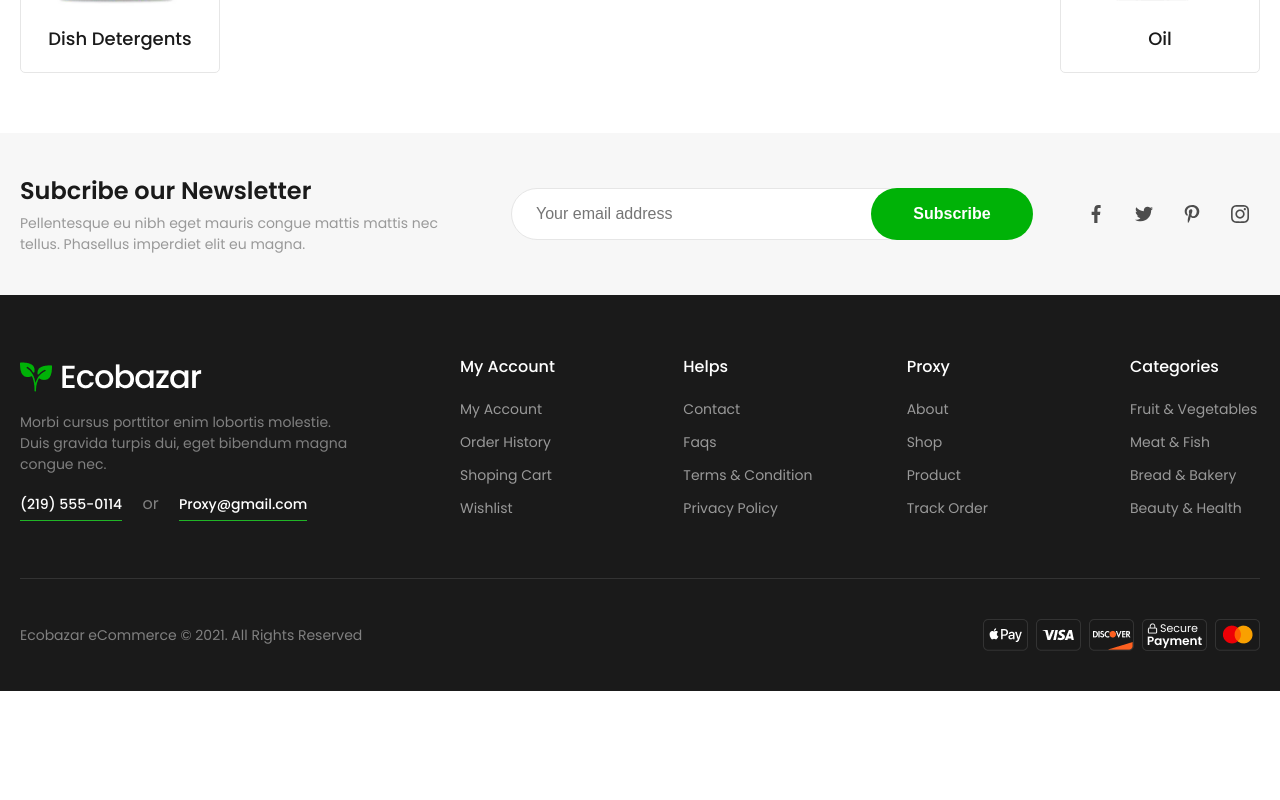
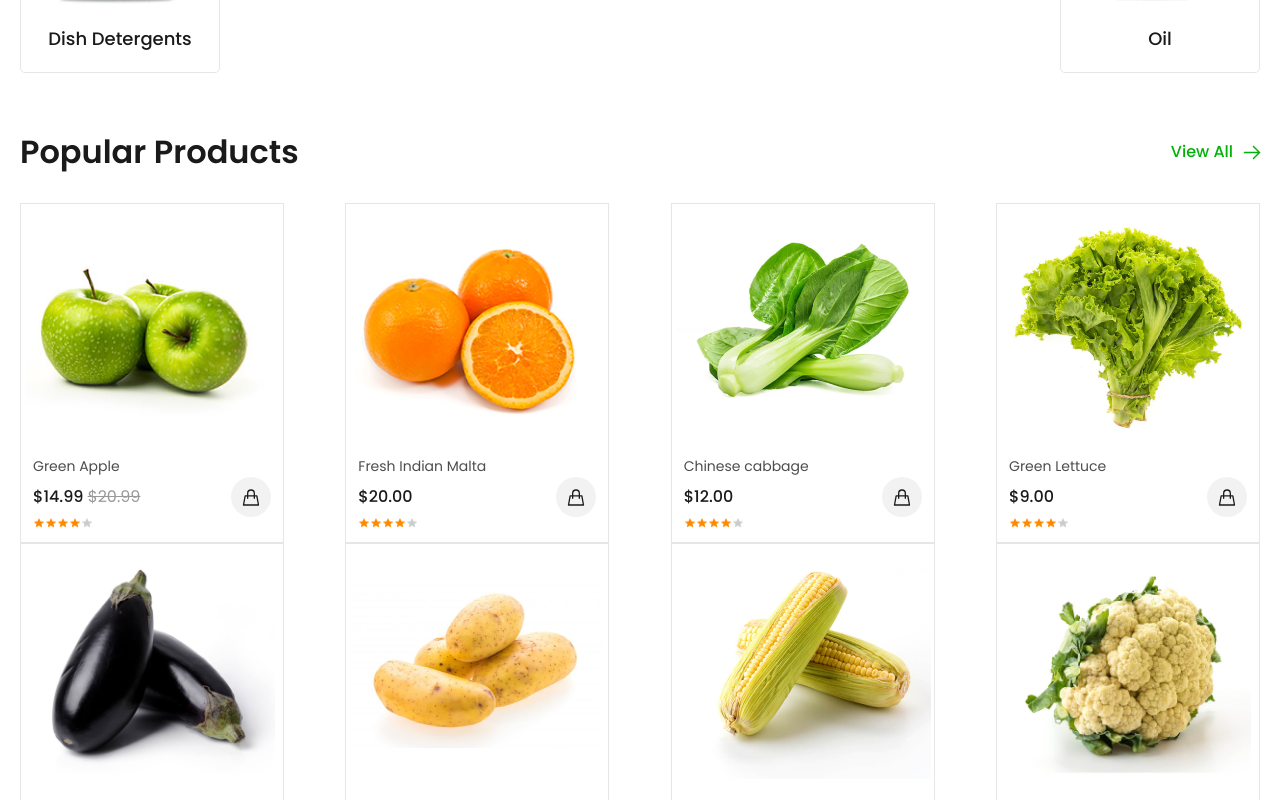
Before and after one commit to nurmuhammad9888/eCommerce, a React (Create React App) app: page / in a window 1280 px wide. Shown: the part 1860-2660 px from the top of the page. Before the commit the page ends 2551 px from the top, so only its background shows below. Built offline with nearby package versions, Linux system fonts and the light colour scheme.

Commit message:
add new elemets

```diff
--- a/src/assets/images/card.js
+++ b/src/assets/images/card.js
@@ -21,6 +21,8 @@ import homeproducts07 from "./homeproducts07.png";
 import homeproducts08 from "./homeproducts08.png";
 import homeproducts09 from "./homeproducts09.png";
 import homeproducts10 from "./homeproducts10.png";
+
+import staricon from "./home-rating.png";
 
 
 export const assets = {
@@ -47,4 +49,6 @@ export const assets = {
     homeproducts08,
     homeproducts09,
     homeproducts10,
+
+    staricon,
 }
--- a/src/data/data.js
+++ b/src/data/data.js
@@ -3,73 +3,147 @@ import { assets } from "../assets/images/card";
 
 export const homeProducts = [
     {
-        id: "",
+        id: "01",
         productsName: "Green Apple",
         price:  "$14.99",
         oldPrice: "$20.99",
-        productImage: assets.homeproducts01
+        productImage: assets.homeproducts01,
+        star_icon: assets.staricon
     },
     {
-        id: "",
+        id: "02",
         productsName: "Fresh Indian Malta",
         price:  "$20.00",
         oldPrice: "",
-        productImage: assets.homeproducts02
+        productImage: assets.homeproducts02,
+        star_icon: assets.staricon
     },
     {
-        id: "",
+        id: "03",
         productsName: "Chinese cabbage",
         price:  "$12.00",
         oldPrice: "",
-        productImage: assets.homeproducts03
+        productImage: assets.homeproducts03,
+        star_icon: assets.staricon
     },
     {
-        id: "",
+        id: "04",
         productsName: "Green Lettuce",
         price:  "$9.00",
         oldPrice: "",
-        productImage: assets.homeproducts04
+        productImage: assets.homeproducts04,
+        star_icon: assets.staricon
     },
     {
-        id: "",
+        id: "05",
         productsName: "Eggplant",
         price:  "$34.00",
         oldPrice: "",
-        productImage: assets.homeproducts05
+        productImage: assets.homeproducts05,
+        star_icon: assets.staricon
     },
     {
-        id: "",
+        id: "06",
         productsName: "Big Potatoes",
         price:  "$20.00",
         oldPrice: "",
-        productImage: assets.homeproducts06
+        productImage: assets.homeproducts06,
+        star_icon: assets.staricon
     },
     {
-        id: "",
+        id: "07",
         productsName: "Corn",
         price:  "$20.00",
         oldPrice: "",
-        productImage: assets.homeproducts07
+        productImage: assets.homeproducts07,
+        star_icon: assets.staricon
     },
     {
-        id: "",
+        id: "08",
         productsName: "Fresh Cauliflower",
         price:  "$12.00",
         oldPrice: "",
-        productImage: assets.homeproducts08
+        productImage: assets.homeproducts08,
+        star_icon: assets.staricon
     },
     {
-        id: "",
+        id: "09",
         productsName: "Green Capsicum",
         price:  "$9.00",
         oldPrice: "$,20.99",
-        productImage: assets.homeproducts09
+        productImage: assets.homeproducts09,
+        star_icon: assets.staricon
     },
     {
-        id: "",
+        id: "10",
         productsName: "Green Chili",
         price:  "$34.00",
         oldPrice: "",
-        productImage: assets.homeproducts10
+        productImage: assets.homeproducts10,
+        star_icon: assets.staricon
     },
 ]
+
+export const popularData = [
+    {
+        id: "01",
+        name: "Fresh Fruit",
+        img: assets.popularhome01
+    },
+    {
+        id: "02",
+        name: "Fresh Vegetables",
+        img: assets.popularhome02
+    },
+    {
+        id: "03",
+        name: "Meat & Fish",
+        img: assets.popularhome03
+    },
+    {
+        id: "04",
+        name: "Snacks",
+        img: assets.popularhome04
+    },
+    {
+        id: "05",
+        name: "Beverages",
+        img: assets.popularhome05
+    },
+    {
+        id: "06",
+        name: "Beauty & Health",
+        img: assets.popularhome06
+    },
+    {
+        id: "07",
+        name: "Bread & Bakery",
+        img: assets.popularhome07
+    },
+    {
+        id: "08",
+        name: "Baking Needs",
+        img: assets.popularhome08
+    },
+    {
+        id: "09",
+        name: "Cooking",
+        img: assets.popularhome09
+    },
+    {
+        id: "10",
+        name: "Diabetic Food",
+        img: assets.popularhome10
+    },
+    {
+        id: "11",
+        name: "Dish Detergents",
+        img: assets.popularhome11
+    },
+    {
+        id: "12",
+        name: "Oil",
+        img: assets.popularhome12
+    },
+
+];
--- a/src/pages/home/Home.js
+++ b/src/pages/home/Home.js
@@ -4,6 +4,8 @@ import { Link, NavLink } from 'react-router-dom';
 import { SupportCard } from "./SupportCard/SupportCard";
 import { HomeTitle } from './HomeTitle';
 import { HomeCard } from './HomeCard/HomeCard';
+import { homeProducts, popularData } from '../../data/data';
+import { HomeProducts } from './HomeProducts/HomeProducts';
 
 export default function Home() {
     return (
@@ -34,7 +36,11 @@ export default function Home() {
             </section>
             <section className='home-popular-wrap'>
                 <HomeTitle title="Popular Categories" link="/all" />
-                <HomeCard />
+                <HomeCard popularData={popularData} />
+            </section>
+            <section className='home-products-wrap'>
+                <HomeTitle title="Popular Products" link="/all" />
+                <HomeProducts homeProducts={homeProducts}/>
             </section>
         </div>
     )
--- a/src/pages/home/HomeCard/HomeCard.js
+++ b/src/pages/home/HomeCard/HomeCard.js
@@ -1,75 +1,8 @@
 import React from 'react'
 import "./homecard.css"
-
-import {assets} from '../../../assets/images/card'
 import { Link } from 'react-router-dom';
 
-export const HomeCard = () => {
-
-    const popularData = [
-        {
-            id: "01",
-            name: "Fresh Fruit",
-            img: assets.popularhome01
-        },
-        {
-            id: "02",
-            name: "Fresh Vegetables",
-            img: assets.popularhome02
-        },
-        {
-            id: "03",
-            name: "Meat & Fish",
-            img: assets.popularhome03
-        },
-        {
-            id: "04",
-            name: "Snacks",
-            img: assets.popularhome04
-        },
-        {
-            id: "05",
-            name: "Beverages",
-            img: assets.popularhome05
-        },
-        {
-            id: "06",
-            name: "Beauty & Health",
-            img: assets.popularhome06
-        },
-        {
-            id: "07",
-            name: "Bread & Bakery",
-            img: assets.popularhome07
-        },
-        {
-            id: "08",
-            name: "Baking Needs",
-            img: assets.popularhome08
-        },
-        {
-            id: "09",
-            name: "Cooking",
-            img: assets.popularhome09
-        },
-        {
-            id: "10",
-            name: "Diabetic Food",
-            img: assets.popularhome10
-        },
-        {
-            id: "11",
-            name: "Dish Detergents",
-            img: assets.popularhome11
-        },
-        {
-            id: "12",
-            name: "Oil",
-            img: assets.popularhome12
-        },
-
-    ];
-
+export const HomeCard = ({popularData}) => {
 
     return (
         <>
--- /dev/null
+++ b/src/pages/home/HomeProducts/HomeProducts.js
@@ -0,0 +1,31 @@
+import React from 'react'
+import { Link } from 'react-router-dom';
+import "./homeproducts.css"
+export const HomeProducts = ({homeProducts}) => {
+
+    return (
+            <ul className='home-products-card-list'>
+                {
+                    homeProducts.map((data, index) => (
+                        <li className='home-products-card-item' key={index}>
+                            <Link className='home-products-card-item-link' to={`/${data.id}`}>
+                                <img width={264} height={240} className='home-products-card-img' src={data.productImage} alt={data.name} />
+                                <div className='home-products-card-content'>
+                                    <h4 className="home-products-card-title">{data.productsName}</h4>
+                                    <div className='home-products-card-price-wrap'>
+                                        <p className="products-card-item-price"> {data.price} <span className='products-card-item-oldPrice'> {data?.oldPrice} </span></p>
+                                        <span className='products-card-item-shop-icon'>
+                                            <svg width="20" height="21" viewBox="0 0 20 21" fill="none" xmlns="http://www.w3.org/2000/svg">
+                                                <path d="M6.66667 8.83333H4.16667L2.5 18H17.5L15.8333 8.83333H13.3333M6.66667 8.83333V6.33333C6.66667 4.49239 8.15905 3 10 3V3C11.8409 3 13.3333 4.49238 13.3333 6.33333V8.83333M6.66667 8.83333H13.3333M6.66667 8.83333V11.3333M13.3333 8.83333V11.3333" stroke="currentColor" strokeWidth="1.3" strokeLinecap="round" strokeLinejoin="round" />
+                                            </svg>
+                                        </span>
+                                    </div>
+                                    <img src={data.star_icon} className='home-products-card-star-icon' alt='img'></img>
+                                </div>
+                            </Link>
+                        </li>
+                    ))
+                }
+            </ul>
+    )
+}
--- /dev/null
+++ b/src/pages/home/HomeProducts/homeproducts.css
@@ -0,0 +1,83 @@
+.home-products-card-list {
+    padding-left: 0;
+    list-style: none;
+    margin: 0;
+    display: flex;
+    justify-content: space-between;
+    flex-wrap: wrap;
+}
+.home-products-card-item {
+    border: 1px solid var(--gray-scale-gray-–-100);
+    width: 264px;
+    height: 340px;
+    background: var(--gray-scale-white);
+    transition: all 0.4s;
+}
+
+.home-products-card-item-link {
+    text-decoration: none;
+    color: #1A1A1A;
+}
+.home-products-card-img {
+    padding: 5px;
+    width: 264px;
+    height: 240px;
+}
+.home-products-card-content {
+    padding: 12px;
+}
+.home-products-card-title {
+    margin: 0;
+    font-weight: 400;
+    font-size: 14px;
+    line-height: 21px;
+    color: var(--gray-scale-gray-–-700);
+}
+.home-products-card-price-wrap {
+    display: flex;
+    justify-content: space-between;
+    align-items: center;
+}
+.products-card-item-price {
+    margin: 0;
+    font-weight: 500;
+    font-size: 16px;
+    line-height: 24px;
+    color: var(--gray-scale-gray-–-900);
+}
+.products-card-item-oldPrice {
+    font-weight: 400;
+    font-size: 16px;
+    line-height: 24px;
+    text-decoration: line-through;
+    color: var(--gray-scale-gray-–-400);
+}
+.products-card-item-shop-icon {
+    display: flex;
+    justify-content: center;
+    align-items: center;
+    width: 40px;
+    height: 40px;
+    border-radius: 50%;
+    border-radius: 100%;
+    background-color: var(--gray-scale-gray-–-50);
+}
+.home-products-card-star-icon {
+    width: 60px;
+    height: 12px;
+}
+.home-products-card-item:hover .home-products-card-title{
+    color: var(--branding-success-dark);
+}
+.home-products-card-item:hover .products-card-item-shop-icon{
+    background-color: var(--branding-success);
+    transition: all 0.4s;
+}
+.home-products-card-item:hover {
+    border: 1px solid var(--branding-success-dark);
+    box-shadow: 0 0 12px 0 rgba(32, 181, 38, 0.32);
+    background: var(--gray-scale-white);
+}
+.home-products-card-item:hover .home-products-card-item-link {
+    color: #fff;
+}
```
Also changed, not shown: src/assets/images/home-rating.png (added).
